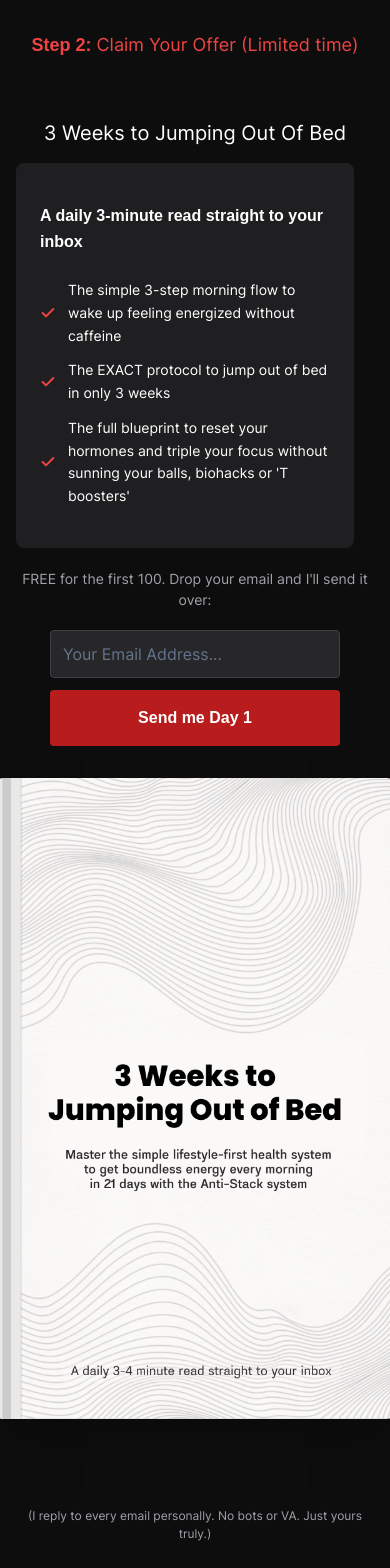
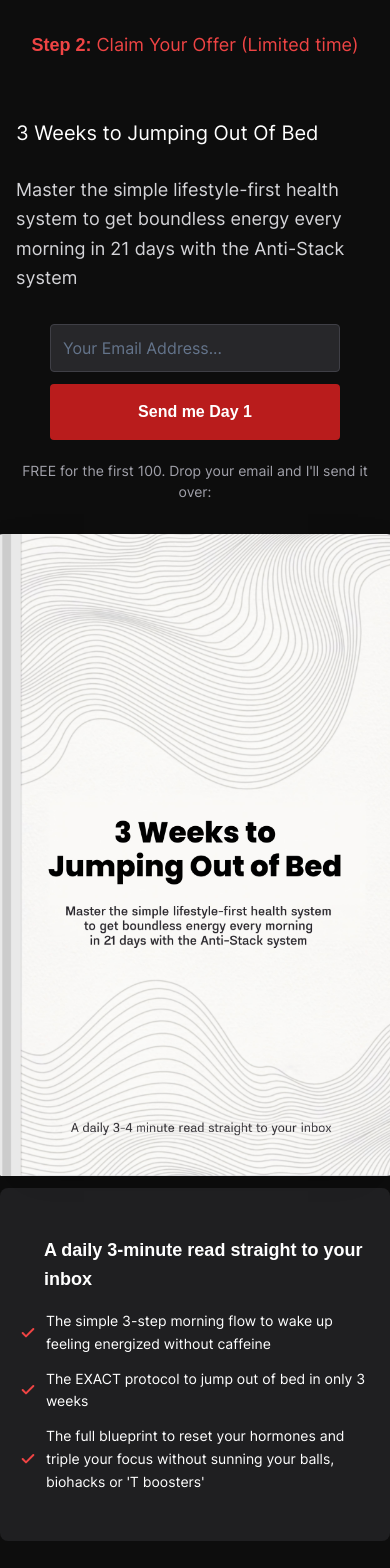
Before and after one commit to marleymcbride/antistack, a Next.js app: page / in a window 390 px wide. Shown: the part 860-2428 px from the top of the page. Built offline with nearby package versions, Linux system fonts and the light colour scheme; no server answers; a web font is replaced by a local one.

Commit message:
4.31 New design mob optimize - 5/2/26

```diff
--- a/app/blueprint-from-video/page.tsx
+++ b/app/blueprint-from-video/page.tsx
@@ -22,7 +22,7 @@ export default function BlueprintFromVideoPage() {
 
         {/* Email Signup Section - Added from main page */}
         <section className="pt-8 pb-16 w-full text-white">
-          <div className="container px-4 mx-auto max-w-4xl">
+          <div className="container px-4 mx-auto max-w-4xl w-[85%]">
             <EmailSignupWithoutTestimonials />
           </div>
         </section>
--- a/app/blueprint/page.tsx
+++ b/app/blueprint/page.tsx
@@ -11,7 +11,7 @@ export default function BlueprintPage() {
       <div className="w-full bg-neutral-900/60">
         {/* Email Signup Section */}
         <section className="pt-20 pb-16 w-full text-white">
-          <div className="container px-4 mx-auto max-w-4xl">
+          <div className="container px-4 mx-auto max-w-4xl w-[85%]">
             <EmailSignup />
           </div>
         </section>
--- a/app/blueprint1/page.tsx
+++ b/app/blueprint1/page.tsx
@@ -23,7 +23,7 @@ export default function Blueprint1Page() {
 
         {/* Email Signup Section */}
         <section className="pt-8 pb-16 w-full text-white">
-          <div className="container px-4 mx-auto max-w-4xl">
+          <div className="container px-4 mx-auto max-w-4xl w-[85%]">
             <EmailSignupWithoutTestimonials />
           </div>
         </section>
--- a/components/email-cta.tsx
+++ b/components/email-cta.tsx
@@ -193,7 +193,7 @@ export default function EmailCTA() {
             className="w-full p-4 mb-8 text-lg font-bold text-white bg-red-700 rounded hover:bg-red-800 h-15"
             disabled={isSubmitting}
           >
-            {isSubmitting ? 'Processing...' : 'START MY 3-WEEK TRANSFORMATION'}
+            {isSubmitting ? 'Processing...' : 'Send me Day 1'}
           </Button>
         </form>
 
@@ -245,7 +245,7 @@ export default function EmailCTA() {
             className="p-5 w-full h-16 text-lg font-bold text-white bg-red-700 rounded hover:bg-red-800"
             disabled={isSubmitting}
           >
-            {isSubmitting ? 'Processing...' : 'Send me it over'}
+            {isSubmitting ? 'Processing...' : 'Send me Day 1'}
           </Button>
         </form>
 
--- a/components/email-signup.tsx
+++ b/components/email-signup.tsx
@@ -175,27 +175,32 @@ export default function EmailSignup() {
   return (
     <>
       {/* Two Column Layout - 60/40 Split - Everything Left, Image Right */}
-      <div className="grid grid-cols-1 lg:grid-cols-[60fr_40fr] pb-16 gap-8 md:gap-12 lg:gap-16 items-start mt-8 mb-6">
+      <div className="grid grid-cols-1 lg:grid-cols-[60fr_40fr] pb-16 gap-8 md:gap-12 lg:gap-16 items-start mt-8 lg:mb-8">
         {/* Left Column - All Content */}
         <div className="pt-0 space-y-5">
           {/* Main CTA Headline */}
-          <h2 className="text-xl font-thin leading-none text-center lg:text-left text-[39px] md:text-[44px] lg:text-[50px] ">
+          <h2 className="text-xl font-thin leading-none text-left lg:text-left text-[50px] md:text-[44px] lg:text-[50px] ">
             3 Weeks to Jumping Out Of Bed
           </h2>
 
-          {/* Sub-eyebrow
-          <p className="text-base text-center lg:text-left md:text-base lg:text-lg">
+          {/* Sub-eyebrow - Desktop only COMMENTED OUT NOT IN USE
+          <p className="hidden text-base text-left lg:block lg:text-base md:text-base lg:text-lg">
             Join 742+ other elite performers getting:
           </p> */}
 
-          {/* Benefits Box */}
-          <div className="px-6 py-10 mx-5 -ml-0 rounded-lg mtext-left left bg-zinc-800/70">
-            <h4 className="mb-6 text-base font-semibold leading-relaxed md:text-lg lg:text-[19px]">
+          {/* Mobile-only subheading */}
+          <p className="block py-3 text-lg font-normal leading-relaxed text-left lg:hidden text-zinc-300">
+            Master the simple lifestyle-first health system to get boundless energy every morning in 21 days with the Anti-Stack system
+          </p>
+
+          {/* Benefits Box - Desktop only (show on left column) */}
+          <div className="hidden px-6 py-10 mx-5 -ml-0 rounded-lg lg:block mtext-left left bg-zinc-800/70">
+            <h4 className="mb-4 text-sm font-semibold leading-relaxed md:text-sm lg:text-[19px] lg:mb-6">
               A daily 3-minute read straight to your inbox
             </h4>
             <ul className="space-y-3">
               <li className="flex items-start">
-                <span className="flex-shrink-0 self-center mr-3 text-left text-red-500">
+                <span className="flex-shrink-0 self-center mr-[10px] text-left text-red-500">
                   <svg
                     width="16"
                     height="16"
@@ -218,7 +223,7 @@ export default function EmailSignup() {
                 </span>
               </li>
               <li className="flex items-start">
-                <span className="flex-shrink-0 self-center mr-3 text-left text-red-500">
+                <span className="flex-shrink-0 self-center mr-[10px] text-left text-red-500">
                   <svg
                     width="16"
                     height="16"
@@ -240,7 +245,7 @@ export default function EmailSignup() {
                 </span>
               </li>
               <li className="flex items-start">
-                <span className="flex-shrink-0 self-center mr-3 text-left text-red-500">
+                <span className="flex-shrink-0 self-center mr-[10px] text-left text-red-500">
                   <svg
                     width="16"
                     height="16"
@@ -278,16 +283,16 @@ export default function EmailSignup() {
             </div>
           )}
 
-          {/* Quick Note on getting the email */}
-          <div className="text-center lg:text-auto lg:-ml-4">
+          {/* Quick Note on getting the email - Desktop only */}
+          <div className="hidden text-center lg:block lg:mx-auto lg:-ml-4">
             <p className="text-sm text-zinc-400 md:text-base">
               FREE for the first 100. Drop your email and I&apos;ll send
               it over:
             </p>
           </div>
 
-          {/* Email Form - Mobile */}
-          <div className="mx-auto max-w-[290px] lg:mx-center lg:max-w-[96%] lg:w-96">
+          {/* Email Form */}
+          <div className="mx-auto max-w-[290px] lg:mx-auto lg:max-w-[96%] lg:w-96">
             <form onSubmit={handleSubmit(onSubmit)} className="space-y-3">
               <Input
                 {...register("email", {
@@ -318,15 +323,101 @@ export default function EmailSignup() {
               </Button>
             </form>
           </div>
+
+          {/* Quick Note on getting the email - Mobile only, UNDERNEATH form */}
+          <div className="block text-center lg:hidden">
+            <p className="text-sm text-zinc-400">
+              FREE for the first 100. Drop your email and I&apos;ll send
+              it over:
+            </p>
+          </div>
         </div>
 
         {/* Right Column - Book Mockup Image */}
-        <div className="flex justify-center items-center pt-0">
+        <div className="flex flex-col justify-center items-center pt-0 space-y-3">
           <img
             src="/images/3WTJOOB - Book mockup.jpg"
             alt="3 Weeks to Jumping Out Of Bed - Book Mockup"
             className="object-contain w-[112%] max-w-md h-auto rounded-lg shadow-2xl"
           />
+
+          {/* Benefits Box - Mobile only (under image) */}
+          <div className="block px-5 py-12 -mx-4 rounded-lg lg:hidden bg-zinc-800/70">
+            <h4 className="mx-auto mb-4 ml-6 text-lg font-semibold leading-relaxed">
+              A daily 3-minute read straight to your inbox
+            </h4>
+            <ul className="space-y-3">
+              <li className="flex items-start">
+                <span className="flex-shrink-0 self-center mr-[10px] text-left text-red-500">
+                  <svg
+                    width="16"
+                    height="16"
+                    viewBox="0 0 24 24"
+                    fill="none"
+                    xmlns="http://www.w3.org/2000/svg"
+                  >
+                    <path
+                      d="M20 6L9 17L4 12"
+                      stroke="currentColor"
+                      strokeWidth="3"
+                      strokeLinecap="round"
+                      strokeLinejoin="round"
+                    />
+                  </svg>
+                </span>
+                <span className="text-sm leading-relaxed">
+                  The simple 3-step morning flow to wake up feeling energized
+                  without caffeine
+                </span>
+              </li>
+              <li className="flex items-start">
+                <span className="flex-shrink-0 self-center mr-[10px] text-left text-red-500">
+                  <svg
+                    width="16"
+                    height="16"
+                    viewBox="0 0 24 24"
+                    fill="none"
+                    xmlns="http://www.w3.org/2000/svg"
+                  >
+                    <path
+                      d="M20 6L9 17L4 12"
+                      stroke="currentColor"
+                      strokeWidth="3"
+                      strokeLinecap="round"
+                      strokeLinejoin="round"
+                    />
+                  </svg>
+                </span>
+                <span className="text-sm leading-relaxed">
+                  The EXACT protocol to jump out of bed in only 3 weeks
+                </span>
+              </li>
+              <li className="flex items-start">
+                <span className="flex-shrink-0 self-center mr-[10px] text-left text-red-500">
+                  <svg
+                    width="16"
+                    height="16"
+                    viewBox="0 0 24 24"
+                    fill="none"
+                    xmlns="http://www.w3.org/2000/svg"
+                  >
+                    <path
+                      d="M20 6L9 17L4 12"
+                      stroke="currentColor"
+                      strokeWidth="3"
+                      strokeLinecap="round"
+                      strokeLinejoin="round"
+                    />
+                  </svg>
+                </span>
+                <span className="text-sm leading-relaxed">
+                  The full blueprint to reset your hormones and triple your
+                  focus without sunning your balls, biohacks or &apos;T
+                  boosters&apos;
+                </span>
+              </li>
+            </ul>
+          </div>
         </div>
       </div>
 
```
